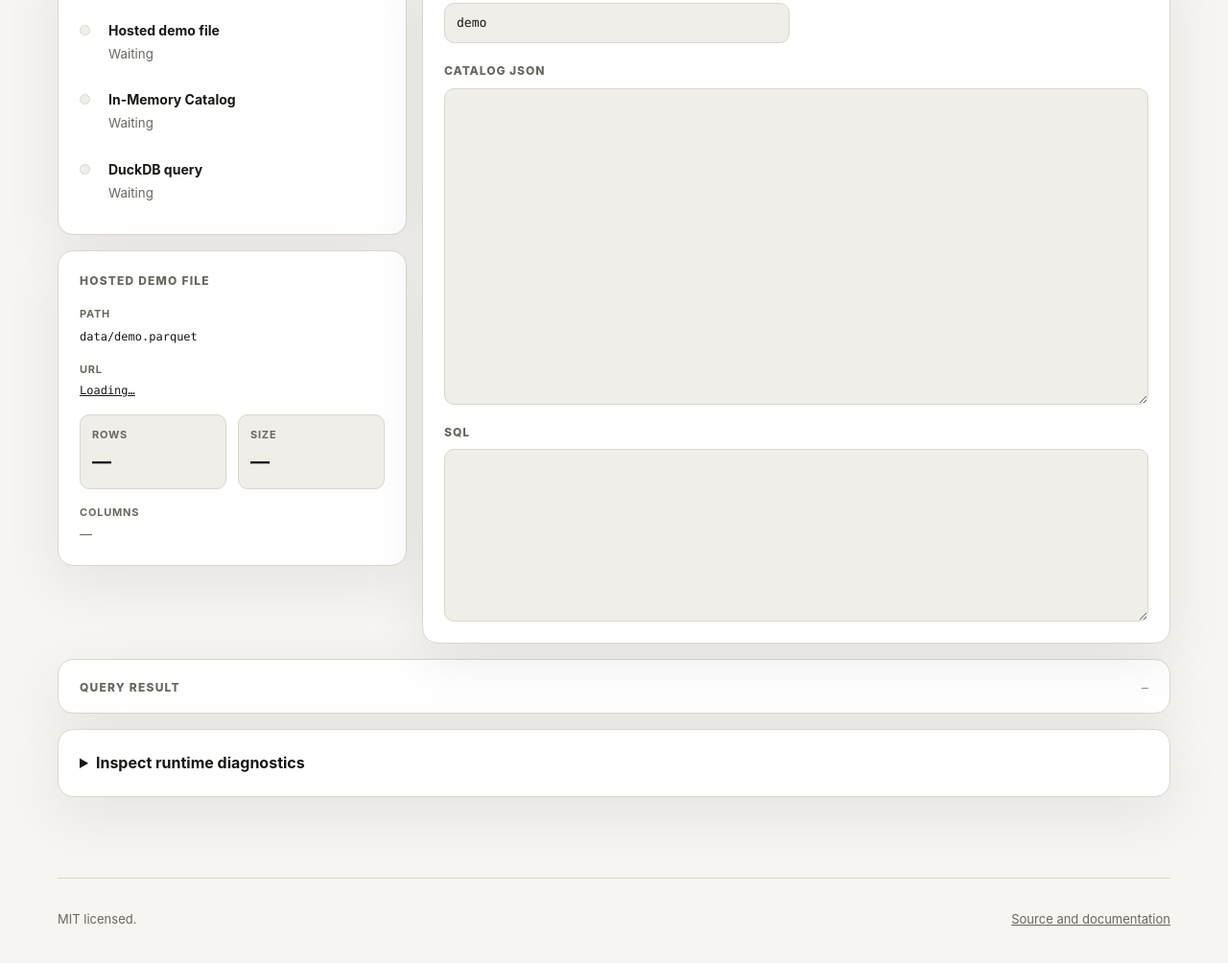
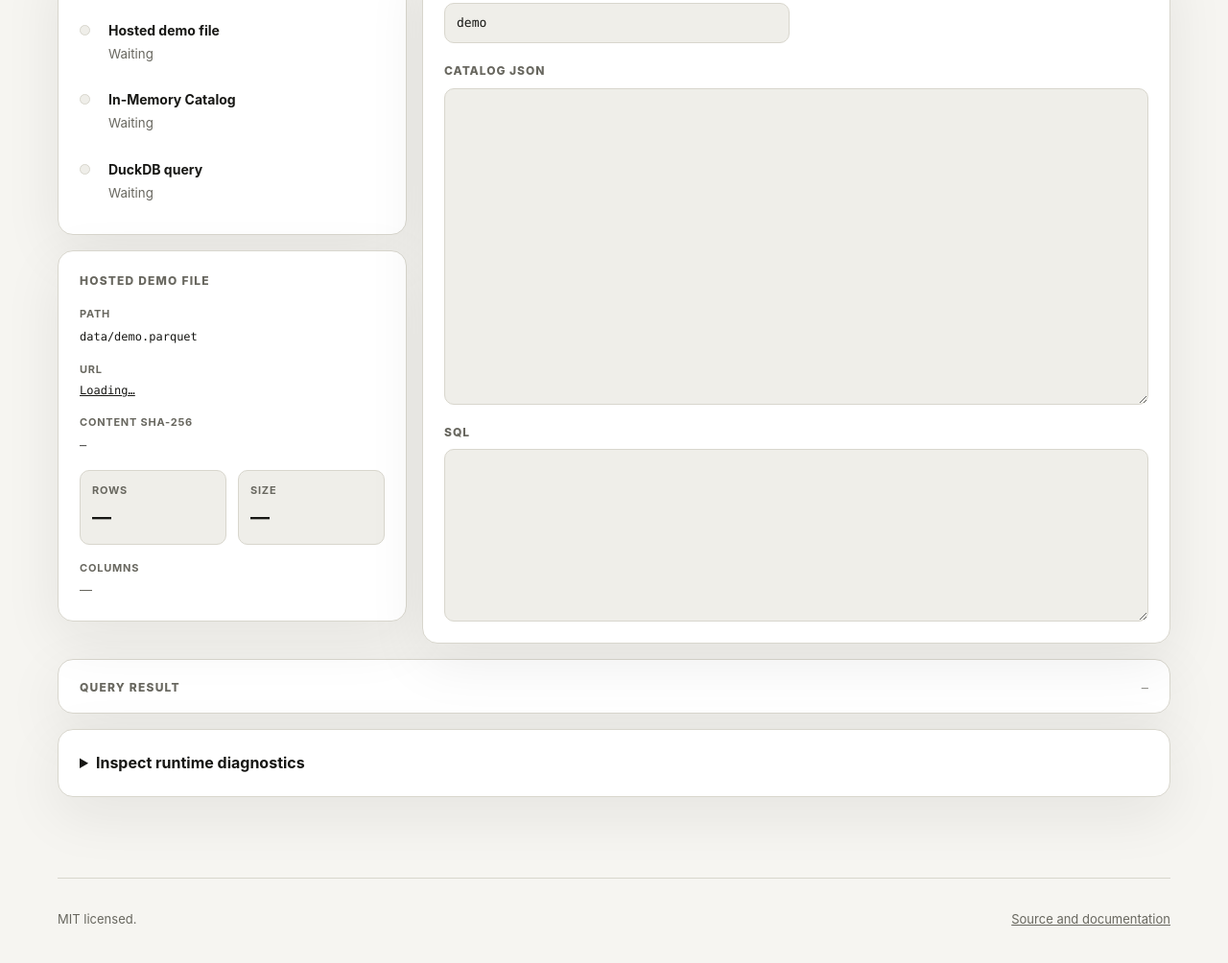
Before and after one commit to tokibi/duckdb-wasm-in-memory-catalog, a website: page demo/index.html in a window 1280 px wide. Shown: the part 1578-2582 px from the top of the page at 96% size. Drawn offline with Linux system fonts and the light colour scheme; files whose address does not match are found by name.

Commit message:
feat: show hosted fixture content hash

```diff
--- a/demo/index.html
+++ b/demo/index.html
@@ -120,6 +120,10 @@
                   <dt>URL</dt>
                   <dd><a id="fixture-url" href="./data/demo.parquet">Loading…</a></dd>
                 </div>
+                <div>
+                  <dt>Content SHA-256</dt>
+                  <dd><code class="fixture-hash" id="fixture-content-version">—</code></dd>
+                </div>
                 <div class="fixture-stats">
                   <div>
                     <dt>Rows</dt>
```
